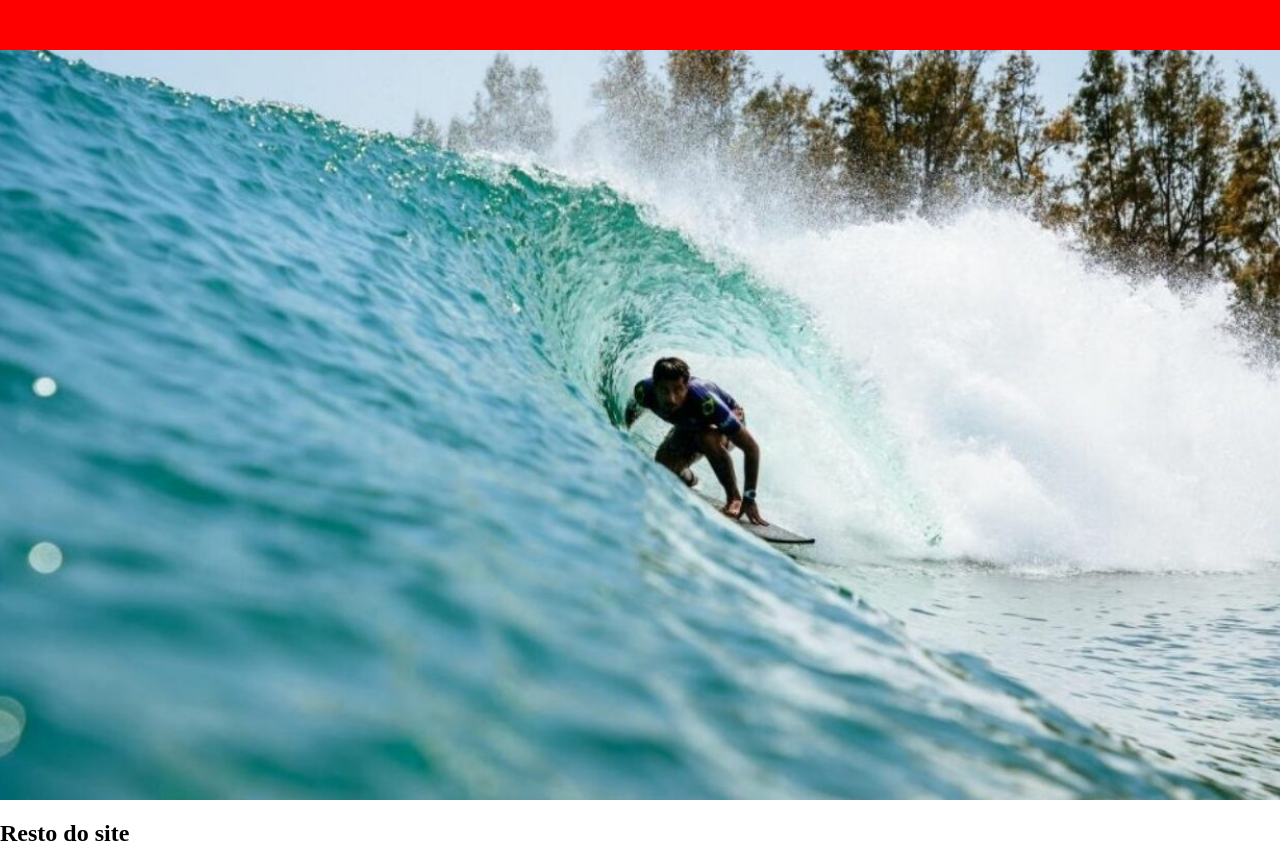
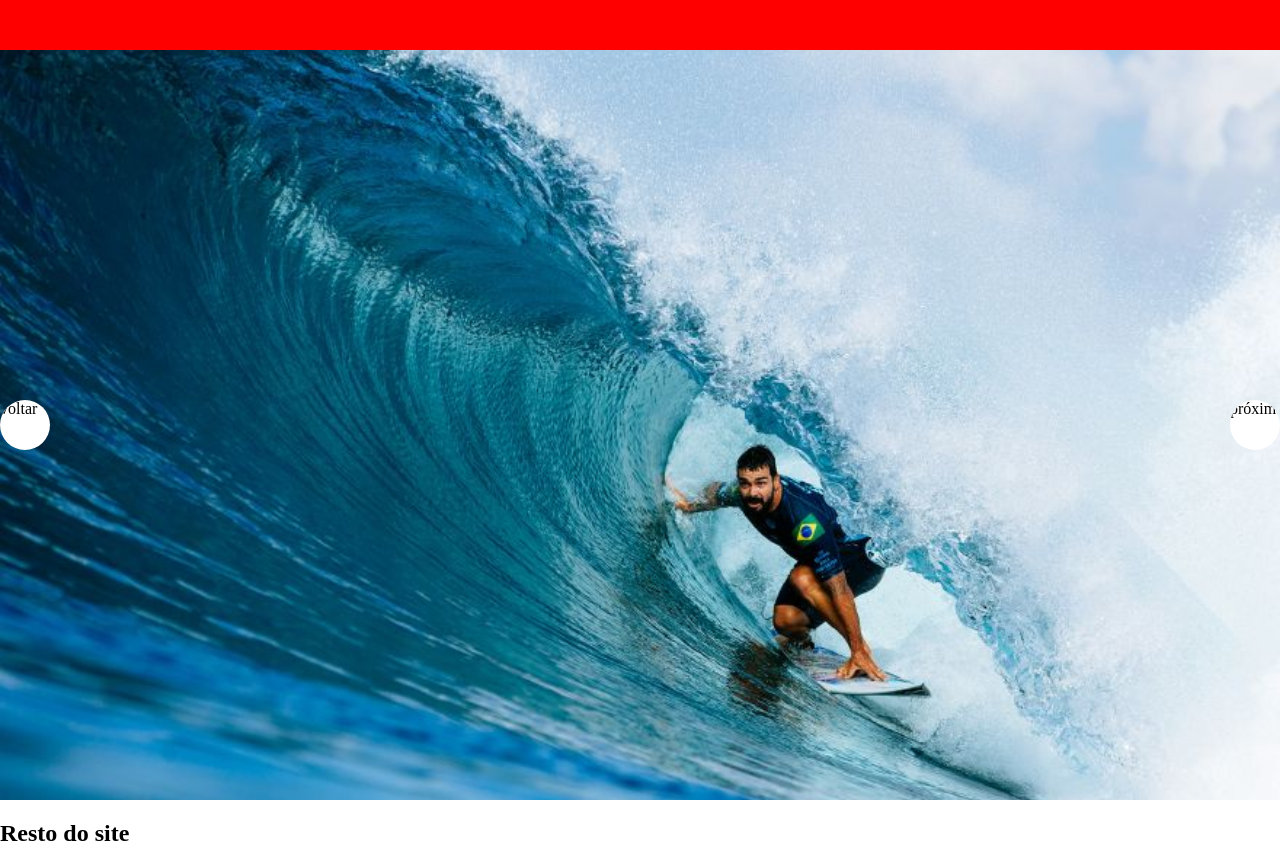
Before and after one commit to JussaraAndrade/javascript-curso, a plain HTML site: page programador espartano/projeto-estruturando-slider/index.html in a window 1280 px wide. Drawn offline with Linux system fonts and the light colour scheme.

Commit message:
feat: adicionando controles

```diff
--- a/programador espartano/projeto-estruturando-slider/css/style.css
+++ b/programador espartano/projeto-estruturando-slider/css/style.css
@@ -1,3 +1,7 @@
+* {
+    box-sizing: border-box;
+}
+
 body {
     margin: 0;
 }
@@ -31,3 +35,21 @@ header {
     background-position: center;
     background-size: cover;
 }
+
+.slider--controls {
+    position: absolute;
+    z-index: 99;
+    width: 100%;
+    display: flex;
+    justify-content: space-between;
+    align-items: center;
+}
+
+.slider--control {
+    width: 50px;
+    height: 50px;
+    background-color: #FFF;
+    border-radius: 50%;
+    overflow: hidden;
+    cursor: pointer;
+}
--- a/programador espartano/projeto-estruturando-slider/index.html
+++ b/programador espartano/projeto-estruturando-slider/index.html
@@ -10,7 +10,11 @@
     <header>
         <div class="header"></div>
         <div class="slider">
-            <div class="slider--width" style="width: calc(100vw * 3);">
+            <div class="slider--controls">
+                <div class="slider--control" onclick="goPrev()">voltar</div>
+                <div class="slider--control" onclick="goNext()">próxima</div>
+            </div>
+            <div class="slider--width">
                 <div class="slider--item" style="background-image: url('images/1.jpeg')"></div>
                 <div class="slider--item" style="background-image: url('images/2.jpg')"></div>
                 <div class="slider--item" style="background-image: url('images/3.jpg')"></div>
--- a/programador espartano/projeto-estruturando-slider/js/script.js
+++ b/programador espartano/projeto-estruturando-slider/js/script.js
@@ -0,0 +1,31 @@
+let totalSlides = document.querySelectorAll('.slider--item').length;
+let currentSlide = 0;
+
+document.querySelector('.slider--width').style.width =
+    `calc(100vw * ${totalSlides})`;
+document.querySelector('.slider--controls').style.height =
+    `${document.querySelector('.slider').clientHeight}px`;
+
+let goPrev = () => {
+    currentSlide--;
+    if(currentSlide < 0) {
+        currentSlide = totalSlides - 1;
+    }
+    updateMargin();
+}
+
+let goNext = () => {
+    currentSlide++;
+    if(currentSlide > (totalSlides - 1)) {
+        currentSlide = 0;
+    }
+    updateMargin();
+}
+
+let updateMargin = () => {
+    let newMargin = (currentSlide * document.body.clientWidth);
+    document.querySelector('.slider--width').style.marginLeft =
+    `-${newMargin}px`;
+}
+
+setInterval(goNext, 4000);
```
